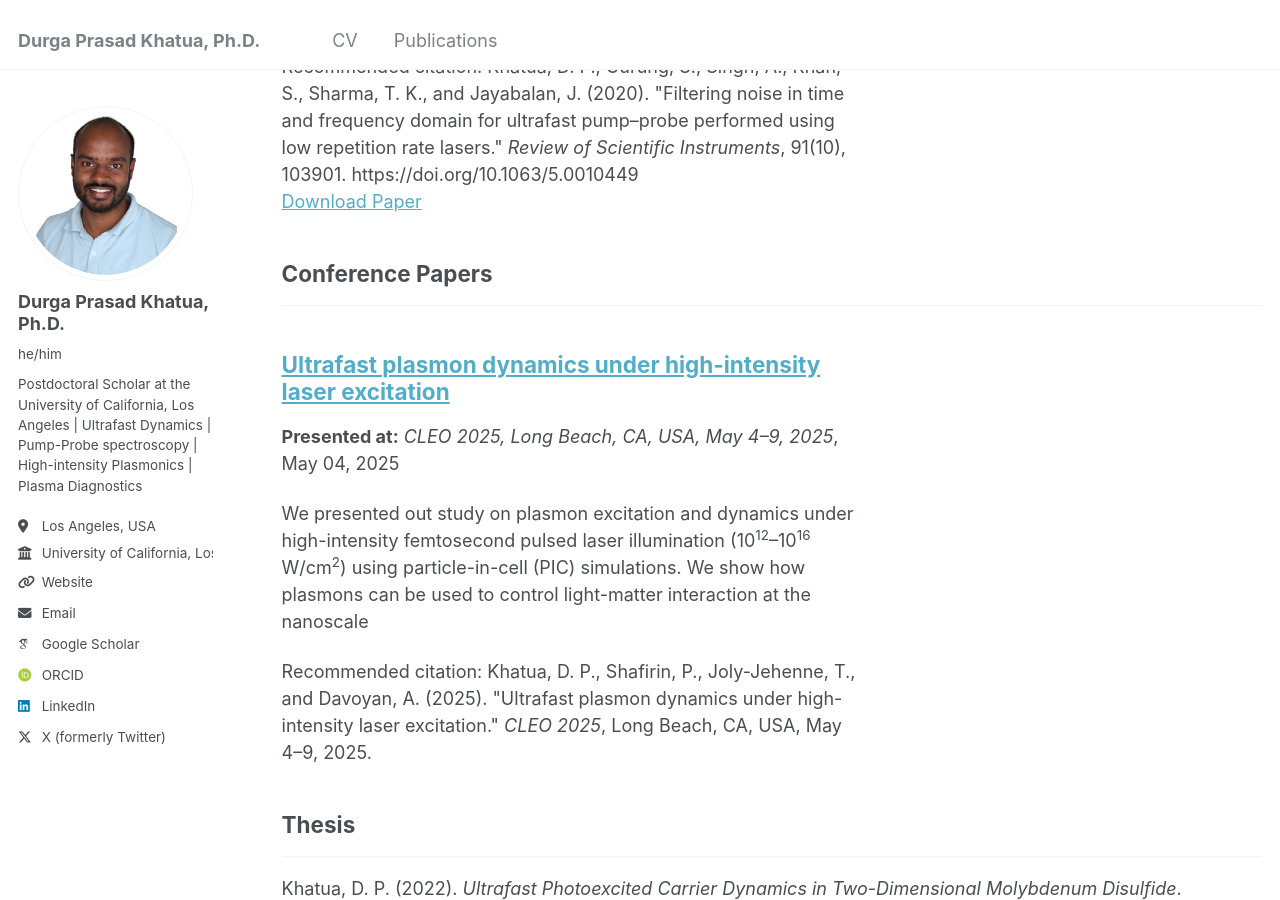
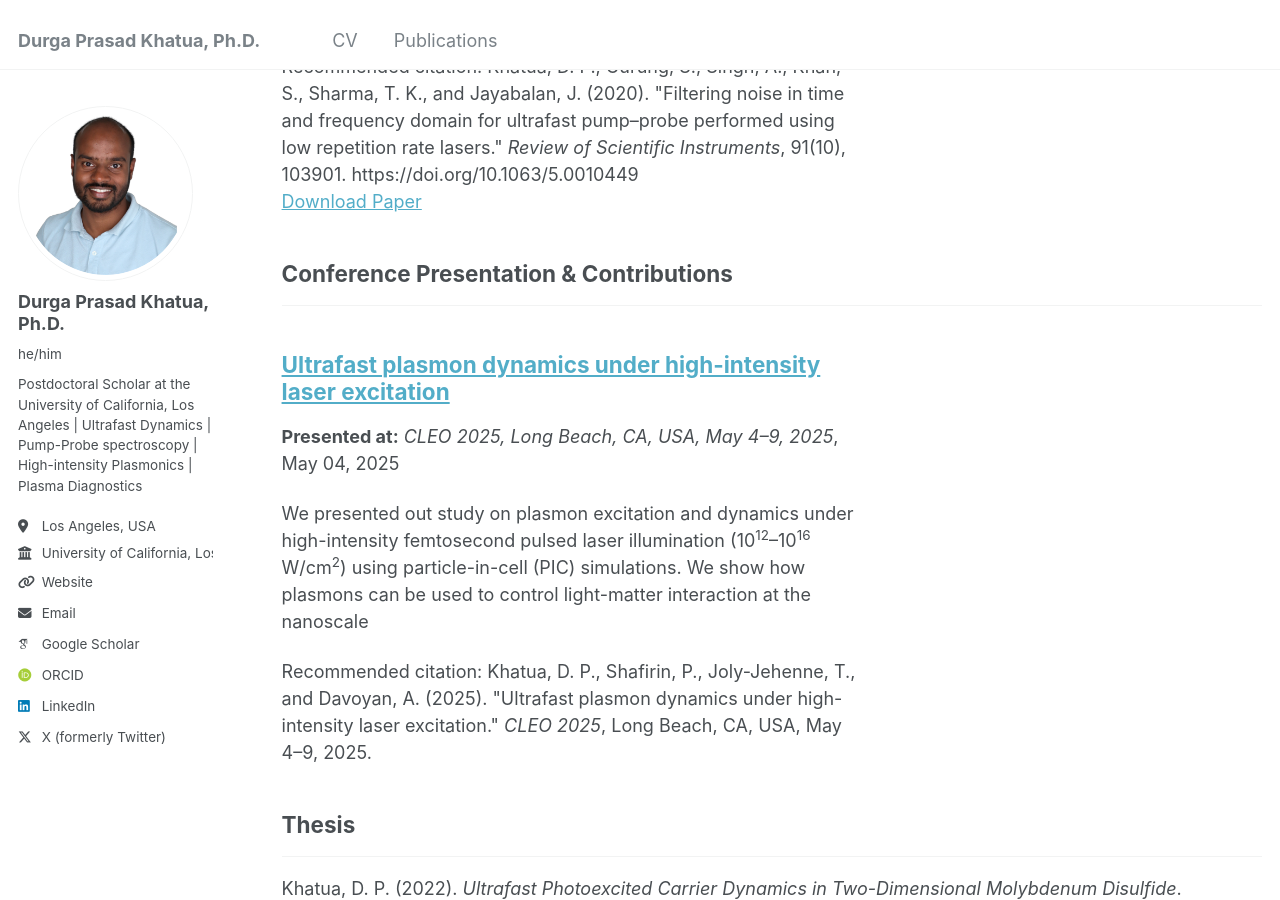
Before and after one commit to Khatua03/DurgaPrasadKhatua.github.io, a Jekyll site: the page built from _pages/publications.html, in a window 1280 px wide and 900 px high, scrolled down 3547 px. Built offline with Jekyll 4.4.1, drawn with Linux system fonts in a browser that asks for light colours; some web fonts are replaced.

Commit message:
Update _config.yml

```diff
--- a/_config.yml
+++ b/_config.yml
@@ -80,7 +80,9 @@ publication_category:
   manuscripts:
     title: 'Journal Articles'
   conferences:
-    title: 'Conference Papers'
+    title: 'Conference Presentation & Contributions'
+  proceedings:
+    title: "Conference Proceedings"
 
 # Site Settings
 teaser                   :  # filename of teaser fallback teaser image placed in /images/, .e.g. "500x300.png"
```
